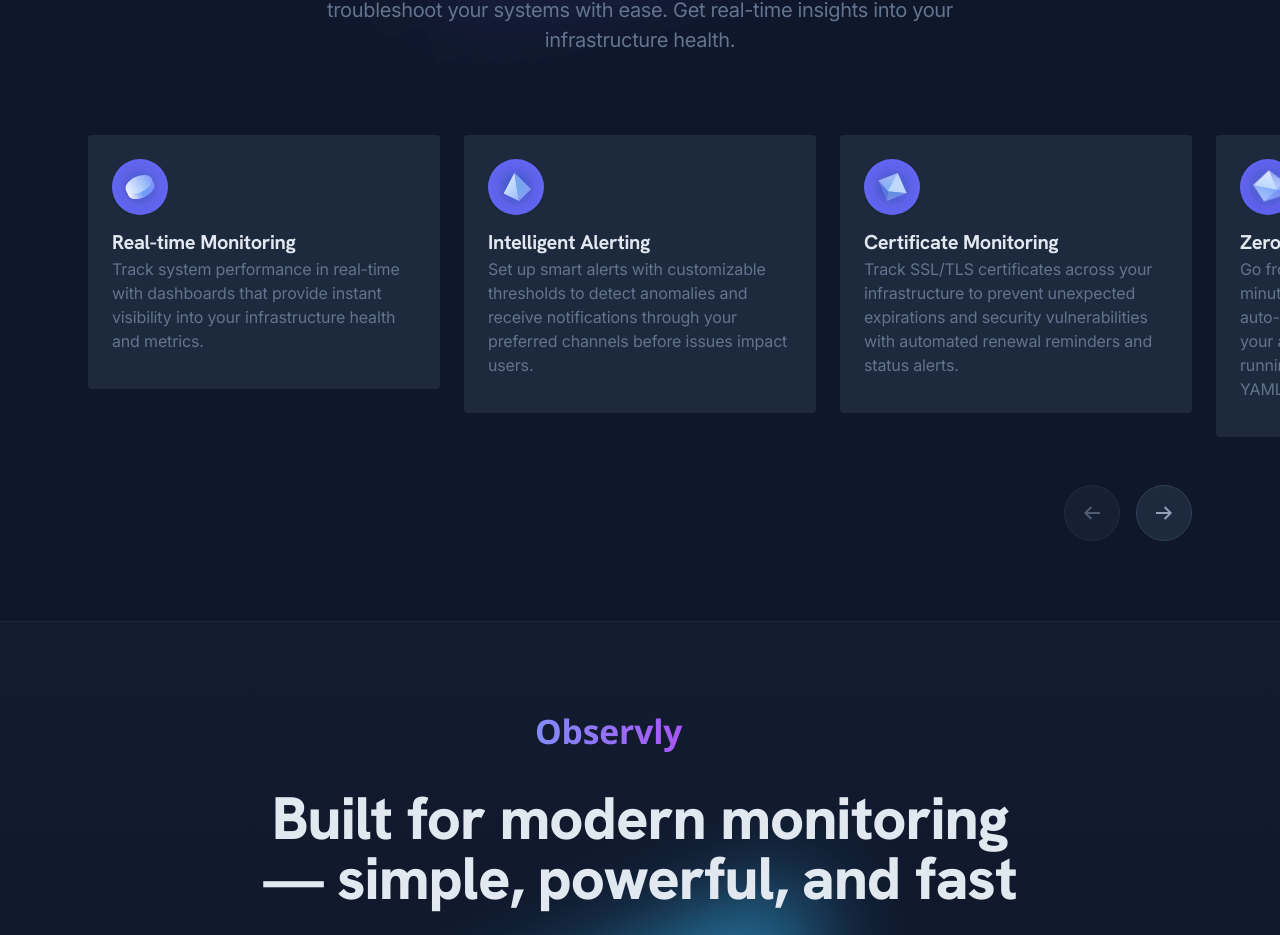
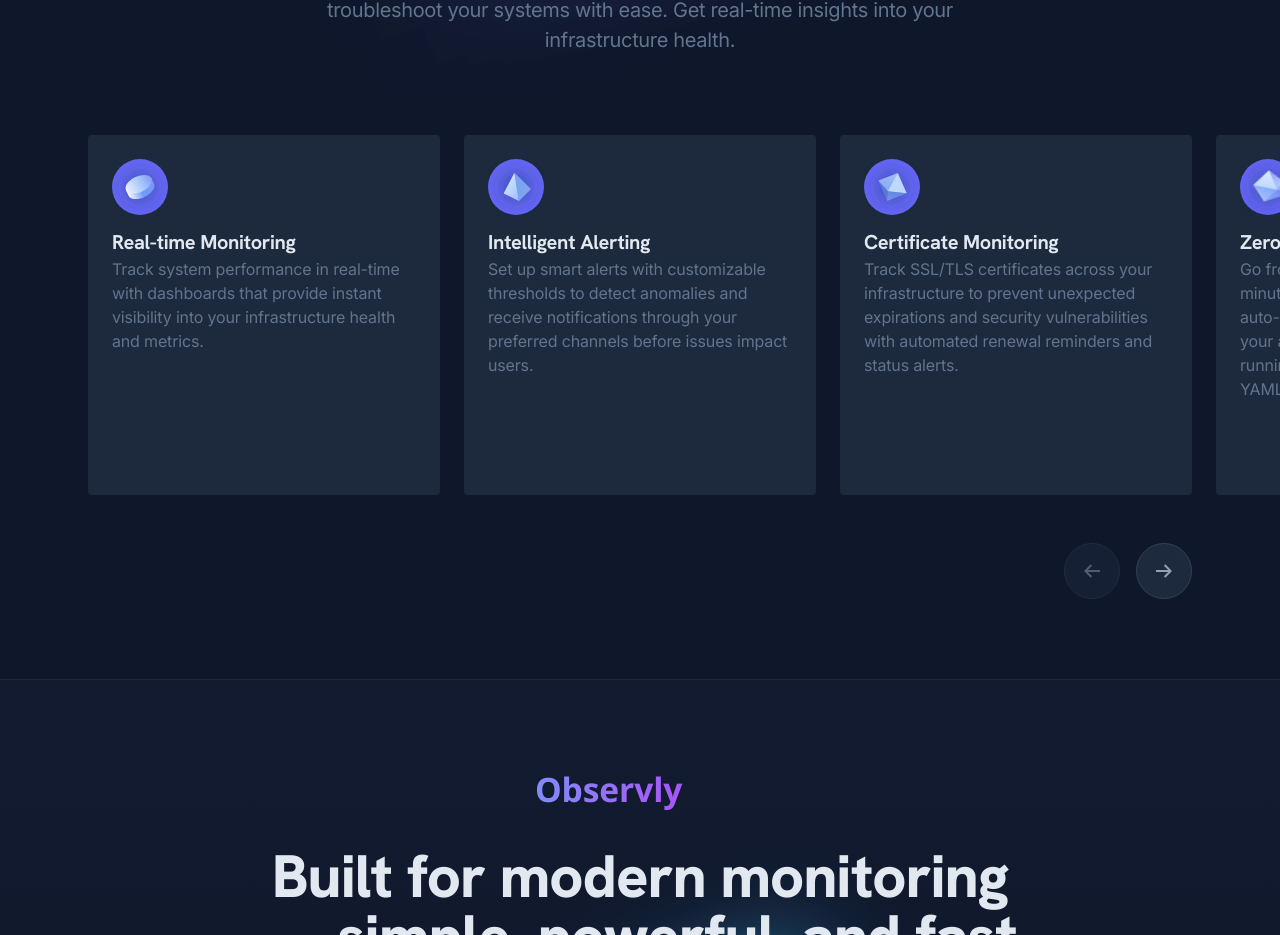
Before and after one commit to enumco/observly-website, a Next.js app: page / in a window 1280 px wide. Shown: the part 1718-2653 px from the top of the page. Built offline with nearby package versions, Linux system fonts and the light colour scheme.

Commit message:
Same height for features

```diff
--- a/components/features.tsx
+++ b/components/features.tsx
@@ -65,7 +65,7 @@
           <div className="carousel swiper-container">
             <div className="swiper-wrapper">
               {/* Carousel items */}
-              <div className="swiper-slide h-auto flex flex-col bg-slate-800 p-6 rounded-sm">
+              <div className="swiper-slide h-full flex flex-col bg-slate-800 p-6 rounded-sm min-h-[360px]">
                 <Image className="mb-3" src={FeaturesIcon01} width={56} height={56} alt="Icon 01" />
                 <div className="grow">
                   <div className="font-hkgrotesk font-bold text-xl">Real-time Monitoring</div>
@@ -74,7 +74,7 @@
                   </div>
                 </div>
               </div>
-              <div className="swiper-slide h-auto flex flex-col bg-slate-800 p-6 rounded-sm">
+              <div className="swiper-slide h-full flex flex-col bg-slate-800 p-6 rounded-sm min-h-[360px]">
                 <Image className="mb-3" src={FeaturesIcon02} width={56} height={56} alt="Icon 02" />
                 <div className="grow">
                   <div className="font-hkgrotesk font-bold text-xl">Intelligent Alerting</div>
@@ -83,7 +83,7 @@
                   </div>
                 </div>
               </div>
-              <div className="swiper-slide h-auto flex flex-col bg-slate-800 p-6 rounded-sm">
+              <div className="swiper-slide h-full flex flex-col bg-slate-800 p-6 rounded-sm min-h-[360px]">
                 <Image className="mb-3" src={FeaturesIcon03} width={56} height={56} alt="Icon 03" />
                 <div className="grow">
                   <div className="font-hkgrotesk font-bold text-xl">Certificate Monitoring</div>
@@ -92,7 +92,7 @@
                   </div>
                 </div>
               </div>
-              <div className="swiper-slide h-auto flex flex-col bg-slate-800 p-6 rounded-sm">
+              <div className="swiper-slide h-full flex flex-col bg-slate-800 p-6 rounded-sm min-h-[360px]">
                 <Image className="mb-3" src={FeaturesIcon04} width={56} height={56} alt="Icon 04" />
                 <div className="grow">
                   <div className="font-hkgrotesk font-bold text-xl">Zero-Config Setup</div>
```
